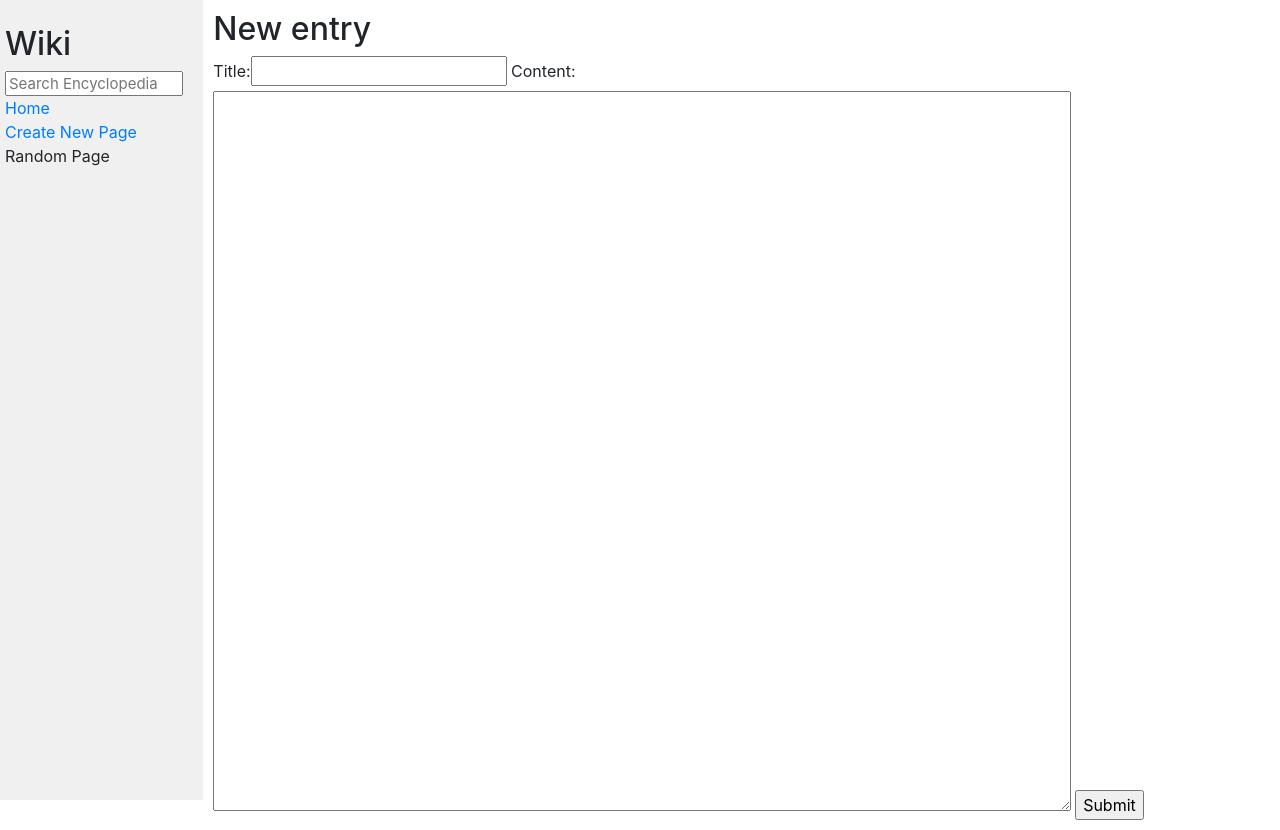
After one commit to ncatri/Django-CS50w, a Django app: template encyclopedia/templates/encyclopedia/new_entry.html in a window 1280 px wide. The commit adds this page. Run offline with Django 3.2, Linux system fonts and the light colour scheme; the template is opened without the code that fills it: values that come from a table or form of the project are taken from there, others are empty; some libraries are stand-ins or nearby versions.

```diff
--- a/encyclopedia/templates/encyclopedia/layout.html
+++ b/encyclopedia/templates/encyclopedia/layout.html
@@ -19,7 +19,9 @@
                     <a href="{% url 'index' %}">Home</a>
                 </div>
                 <div>
-                    Create New Page
+                    <a href="{% url 'new_entry' %}">
+                        Create New Page
+                    </a>
                 </div>
                 <div>
                     Random Page
--- /dev/null
+++ b/encyclopedia/templates/encyclopedia/new_entry.html
@@ -0,0 +1,14 @@
+{% extends "encyclopedia/layout.html" %}
+
+{% block title %}
+   New entry
+{% endblock %}
+
+{% block body %}
+    <h2>New entry</h2>
+    <form action="{% url 'new_entry' %}" method="post">
+        {% csrf_token %}
+        {{ form }}
+        <input type="submit">
+    </form>
+{% endblock %}
--- a/encyclopedia/urls.py
+++ b/encyclopedia/urls.py
@@ -5,6 +5,7 @@ from . import views
 urlpatterns = [
     path("", views.index, name="index"),
     path("wiki/search", views.search_result, name="search"),
+    path("wiki/new_entry", views.new_entry, name="new_entry"),
     path("wiki/<str:title>", views.entry, name="entry"),
 
     #needed to silent an error when entry doesn't exist:
--- a/encyclopedia/views.py
+++ b/encyclopedia/views.py
@@ -1,9 +1,12 @@
 from django.shortcuts import render
-from django.http import HttpResponse
+from django.http import HttpResponse, HttpResponseRedirect
 
 from . import util
 import markdown2
-
+from django import forms
+from django.core.exceptions import ValidationError
+from django.utils.translation import gettext_lazy as _
+import os
 
 def index(request):
     print(f"in views, request: {request}")
@@ -28,3 +31,33 @@ def search_result(request):
             "query": query,
             "result": util.search(query)
         })
+
+
+def validate_entry_is_new(title):
+    if f"{title}.md"in os.listdir("entries"):
+        raise ValidationError(
+            _('%(title)s already exists'),
+            params={'title': title},
+        )
+
+
+class NewEntryForm(forms.Form):
+    title = forms.CharField(label="Title", validators=[validate_entry_is_new])
+    content = forms.CharField(widget=forms.Textarea)
+
+def new_entry(request):
+    if request.method == 'POST':
+        form = NewEntryForm(request.POST)
+        if form.is_valid():
+            title = form.cleaned_data["title"]
+            content = form.cleaned_data["content"]
+            util.save_entry(title, content)
+            return (HttpResponseRedirect(f"{title}"))
+        else:
+            return render(request, "encyclopedia/new_entry.html", {
+                "form": form
+            })
+
+    return render(request, "encyclopedia/new_entry.html", {
+        "form": NewEntryForm()
+    })
```
Also changed, not shown: 1 other file.
